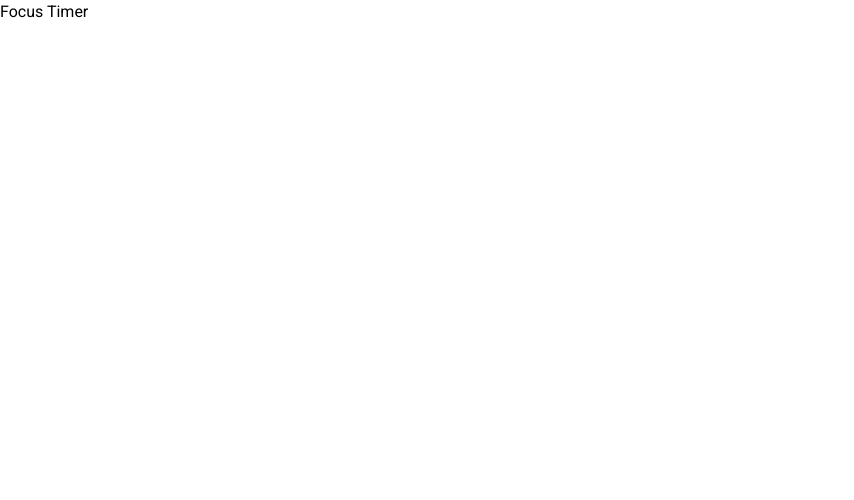
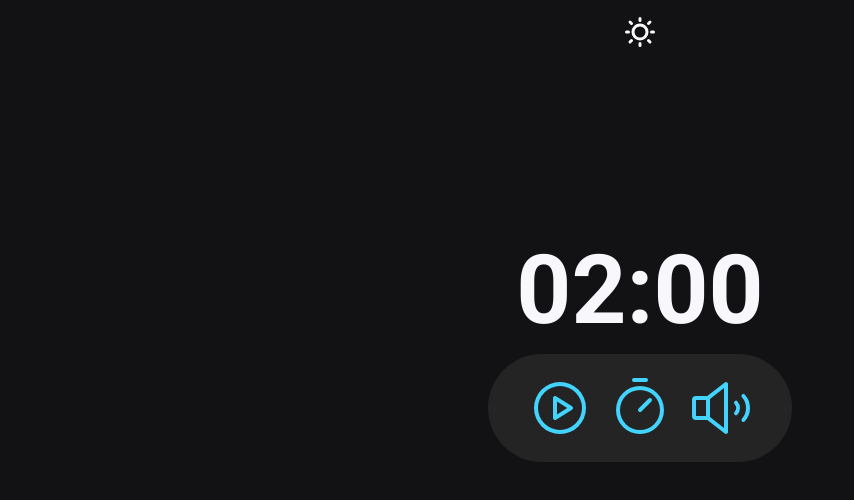
Before and after one commit to wendell-kenneddy/focus-timer, a React (Vite) app: page / in a window 1280 px wide. Shown: the top 500 px of the page, without its empty margins (0-854 px from the left). Built offline with nearby package versions, Linux system fonts and the light colour scheme.

Commit message:
feat(components): update App structure

```diff
--- a/src/components/App.tsx
+++ b/src/components/App.tsx
@@ -1,7 +1,19 @@
+import { useTheme } from "../hooks/useTheme";
+import { Header } from "./Header";
+import { Timer } from "./Timer";
+
 export function App() {
+  const { theme } = useTheme();
+  const bgColor = theme == "light" ? "bg-[#f8f8fc]" : "bg-[#121214]";
+  const textColor = theme == "dark" ? "text-[#f8f8fc]" : "text-[#121214]";
+
   return (
-    <>
-      <h1>Focus Timer</h1>
-    </>
+    <div className={`${bgColor} ${textColor} w-screen h-screen`}>
+      <Header />
+
+      <main>
+        <Timer />
+      </main>
+    </div>
   );
 }
```
